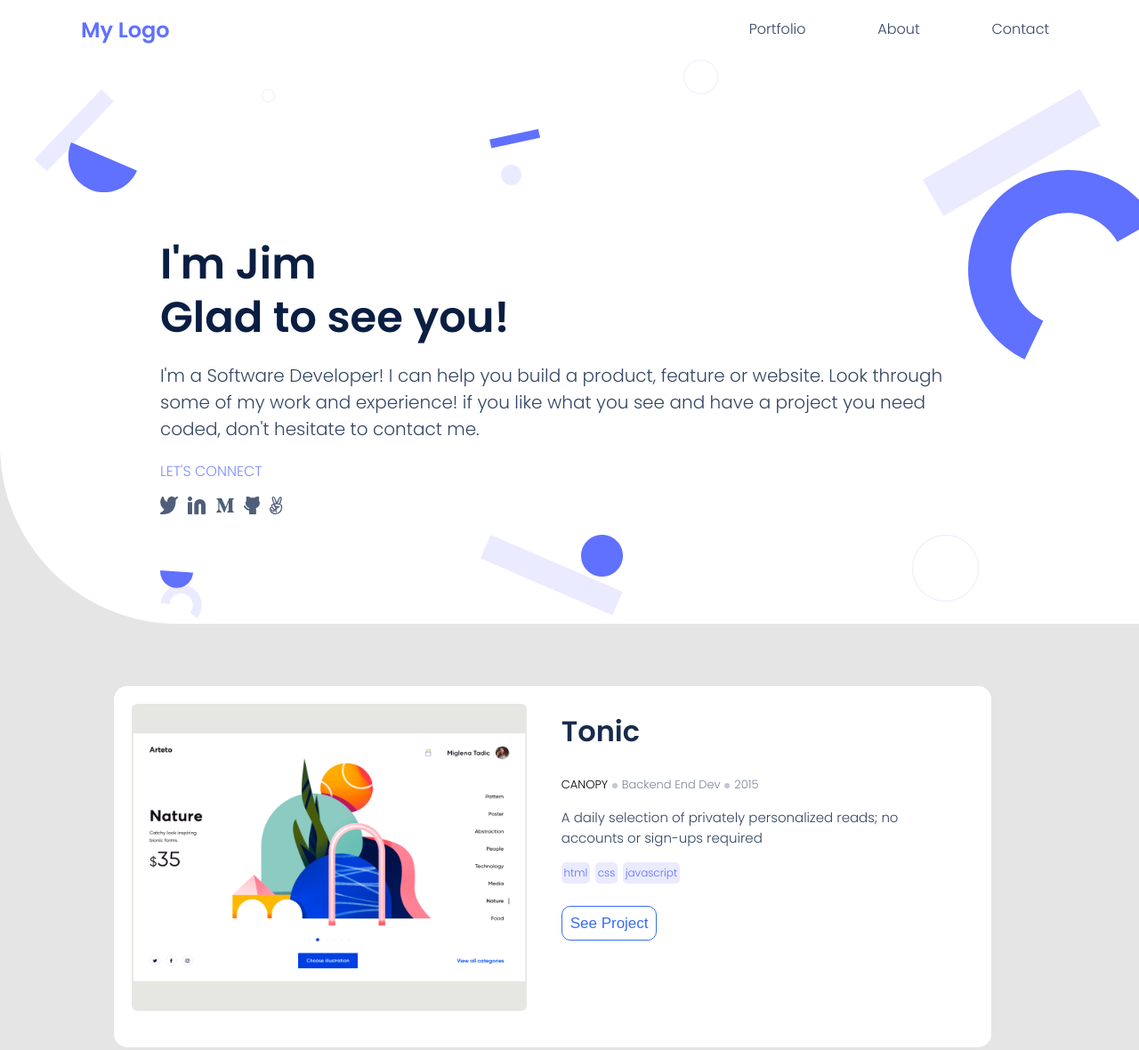
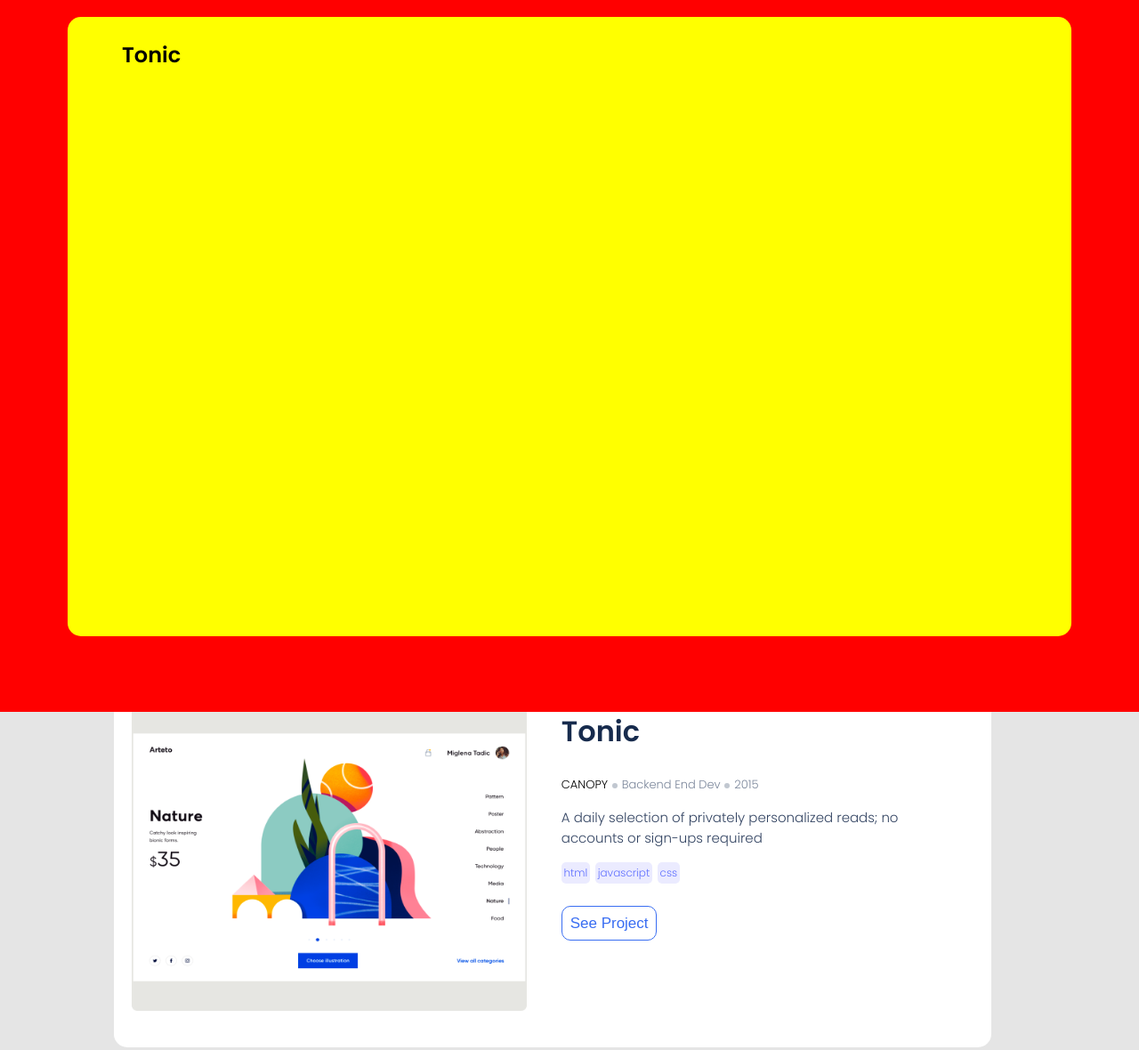
Before and after one commit to Ntare22/personal-portfolio-2.0, a website: page index.html in a window 1280 px wide. Shown: the top 1180 px of the page at 89% size. Drawn offline with Linux system fonts and the light colour scheme.

Commit message:
create modal

```diff
--- a/css/styles.css
+++ b/css/styles.css
@@ -229,6 +229,33 @@ body {
   justify-content: space-between;
   width: 60%;
   margin-left: -40px;
+}
+
+
+/** MODAL **/
+.modal-container {
+  box-sizing: border-box;
+  background-color: red;
+  position: absolute;
+  top: 0;
+  width: 100%;
+  height: 100%;
+  padding: 19px;
+}
+
+.modal {
+  background-color: yellow;
+  width: 90%;
+  height: 90%;
+  margin: auto;
+  padding: 5px;
+  border-radius: 15px;
+}
+
+.modal-content {
+  /* background-color: green; */
+  width: 90%;
+  margin: auto;
 }
 
 /************** ABOUT SECTION ***************/
--- a/index.html
+++ b/index.html
@@ -18,7 +18,7 @@
     <meta charset="UTF-8" />
     <meta http-equiv="X-UA-Compatible" content="IE=edge" />
     <meta name="viewport" content="width=device-width, initial-scale=1.0" />
-    <title>Jim Ntare | Software Engineer</title>
+    <title>Jim's Portfolio</title>
     <link rel="stylesheet" href="./css/styles.css" />
   </head>
   <body>
@@ -180,8 +180,8 @@
           <div class="shapes-two"></div>
         </section>
       </div>
-      <section class="works-sec">
-        <div class="project flex">
+      <section id="works-sec" class="works-sec">
+        <!-- <div class="project flex">
           <img
             src="./assets/img-prg.png"
             alt="canopy project"
@@ -278,6 +278,13 @@
               <li class="project-tag">javascript</li>
             </ul>
             <button class="project-link">See Project</button>
+          </div>
+        </div> -->
+        <div class="modal-container">
+          <div class="modal">
+            <div class="modal-content">
+              <h2>Tonic</h2>
+            </div>
           </div>
         </div>
       </section>
--- a/index.js
+++ b/index.js
@@ -25,3 +25,139 @@ for (let i = 0; i < colapseBtn.length; i++) {
     }
   })
 }
+
+
+// Create works section
+
+const projects = [
+  {
+    img: './assets/img-prg.png',
+    imgAlt: 'canopy',
+    projectTitle: 'Tonic',
+    projectDetails: ['CANOPY', 'Backend End Dev', '2015'],
+    projectDesc: 'A daily selection of privately personalized reads; no accounts or sign-ups required',
+    projectTags: ['html', 'javascript', 'css']
+  },
+  {
+    img: './assets/img-prg.png',
+    imgAlt: 'canopy',
+    projectTitle: 'Tonic',
+    projectDetails: ['CANOPY', 'Backend End Dev', '2015'],
+    projectDesc: 'A daily selection of privately personalized reads; no accounts or sign-ups required',
+    projectTags: ['html', 'javascript', 'css']
+  },
+  {
+    img: './assets/img-prg.png',
+    imgAlt: 'canopy',
+    projectTitle: 'Tonic',
+    projectDetails: ['CANOPY', 'Backend End Dev', '2015'],
+    projectDesc: 'A daily selection of privately personalized reads; no accounts or sign-ups required',
+    projectTags: ['html', 'javascript', 'css']
+  },
+]
+
+function displayProjects(projects) {
+
+  projects.map(project => {
+    // project conteiner
+    const projectSection = document.querySelector('#works-sec');
+    const projectContainer = document.createElement('div');
+    projectContainer.classList = 'project flex';
+
+    // project img
+    const projectImg = document.createElement('img');
+    projectImg.classList = 'img-prg';
+    projectImg.setAttribute('src', project.img);
+    projectImg.setAttribute('alt', project.imgAlt);
+
+    projectContainer.appendChild(projectImg);
+
+    const projectInfo = document.createElement('div');
+    projectInfo.classList = 'project-info';
+
+    //// Project Info \\\
+    // project title
+    const projectTitle = document.createElement('h2');
+    projectTitle.innerHTML = project.projectTitle;
+    projectTitle.classList = 'project-title';
+    projectInfo.appendChild(projectTitle);
+    projectContainer.appendChild(projectInfo);
+
+    // project details
+    const projectDetails = document.createElement('div');
+    projectDetails.classList = 'project-det flex';
+
+    // ** project dot ** \\
+    const containerDiv = document.createElement('div');
+    const containerDiv2 = document.createElement('div');
+    const projectDetSeparator = document.createElement('div');
+    projectDetSeparator.classList = 'prgt-det-circl';
+    const projectDetSeparator2 = document.createElement('div');
+    projectDetSeparator2.classList = 'prgt-det-circl';
+    containerDiv.appendChild(projectDetSeparator);
+    containerDiv2.appendChild(projectDetSeparator2);
+
+    const projectDetailTitle = document.createElement('div');
+    projectDetailTitle.classList = 'project-det-tit';
+    projectDetailTitle.innerHTML = project.projectDetails[0];
+
+    const projectDescDetails = document.createElement('div');
+    projectDescDetails.classList = 'project-det-desc';
+    projectDescDetails.innerHTML = project.projectDetails[1]
+
+    const projectDescYear = document.createElement('div');
+    projectDescYear.classList = 'project-det-yr';
+    projectDescYear.innerHTML = project.projectDetails[2];
+
+    projectDetails.appendChild(projectDetailTitle);
+    projectDetails.appendChild(containerDiv);
+    projectDetails.appendChild(projectDescDetails);
+    projectDetails.appendChild(containerDiv2);
+    projectDetails.appendChild(projectDescYear);
+    projectInfo.appendChild(projectDetails);
+
+    // project description
+    const projectDescription = document.createElement('div');
+    projectDescription.classList = 'project-desc';
+    const descParagraph = document.createElement('p')
+    descParagraph.innerHTML = project.projectDesc;
+    projectDescription.appendChild(descParagraph);
+    projectInfo.appendChild(projectDescription);
+
+    // project tags
+    const projectTags = document.createElement('ul');
+    projectTags.classList = 'project-tags flex';
+    const projectTag = document.createElement('li');
+    projectTag.classList = 'project-tag';
+    projectTag.innerHTML = project.projectTags[0];
+
+    const projectTag2 = document.createElement('li');
+    projectTag2.classList = 'project-tag';
+    projectTag2.innerHTML = project.projectTags[1];
+
+    const projectTag3 = document.createElement('li');
+    projectTag3.classList = 'project-tag';
+    projectTag3.innerHTML = project.projectTags[2];
+
+
+    projectTags.appendChild(projectTag);
+    projectTags.appendChild(projectTag2);
+    projectTags.appendChild(projectTag3);
+    projectInfo.appendChild(projectTags);
+
+
+    // project button
+    const projectBtn = document.createElement('button');
+    projectBtn.classList = 'project-link';
+    projectBtn.innerHTML = 'See Project';
+
+    projectInfo.appendChild(projectBtn);
+
+    // append the project in section
+    projectSection.appendChild(projectContainer);
+  });
+
+
+}
+
+displayProjects(projects)
```
